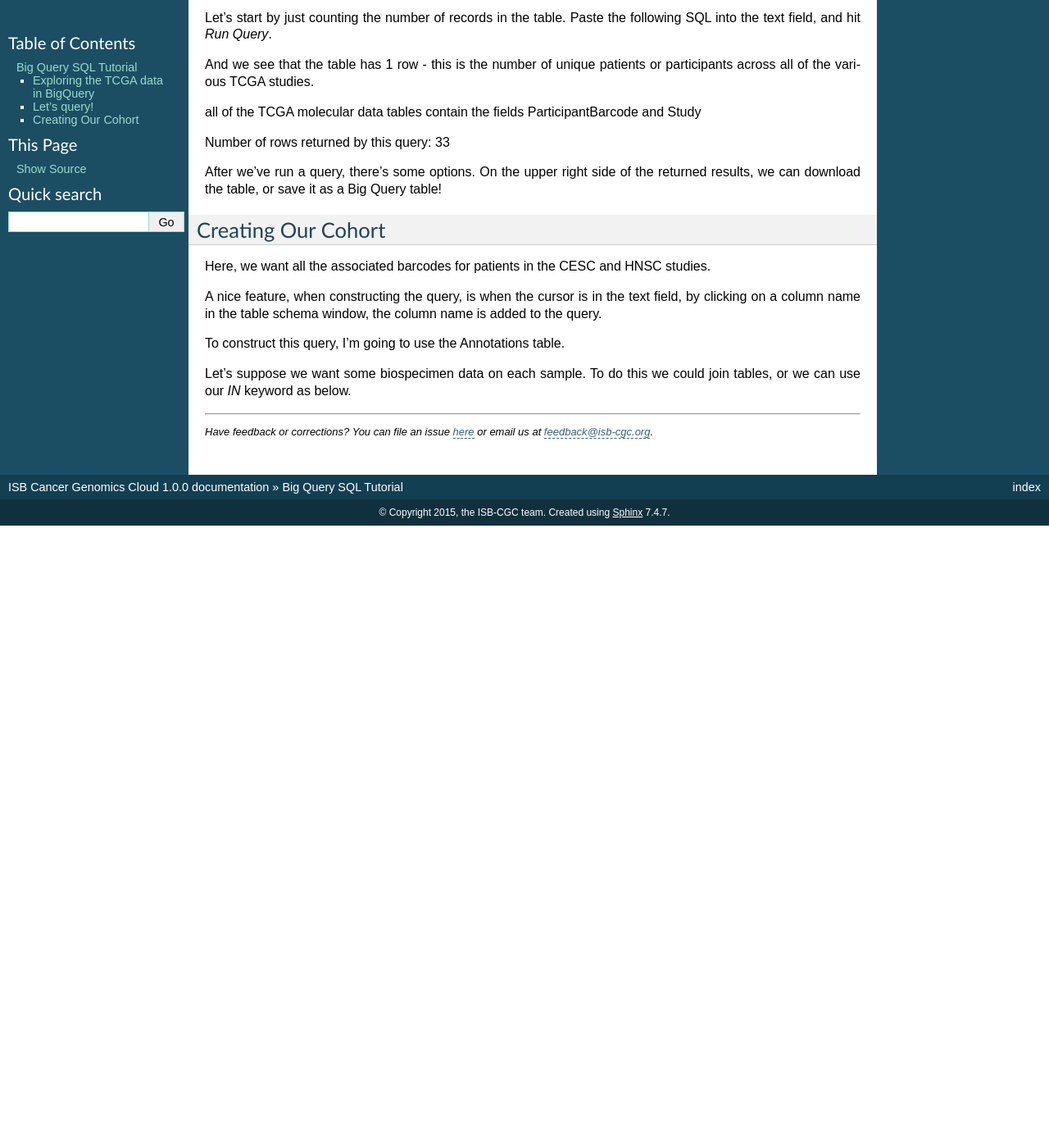
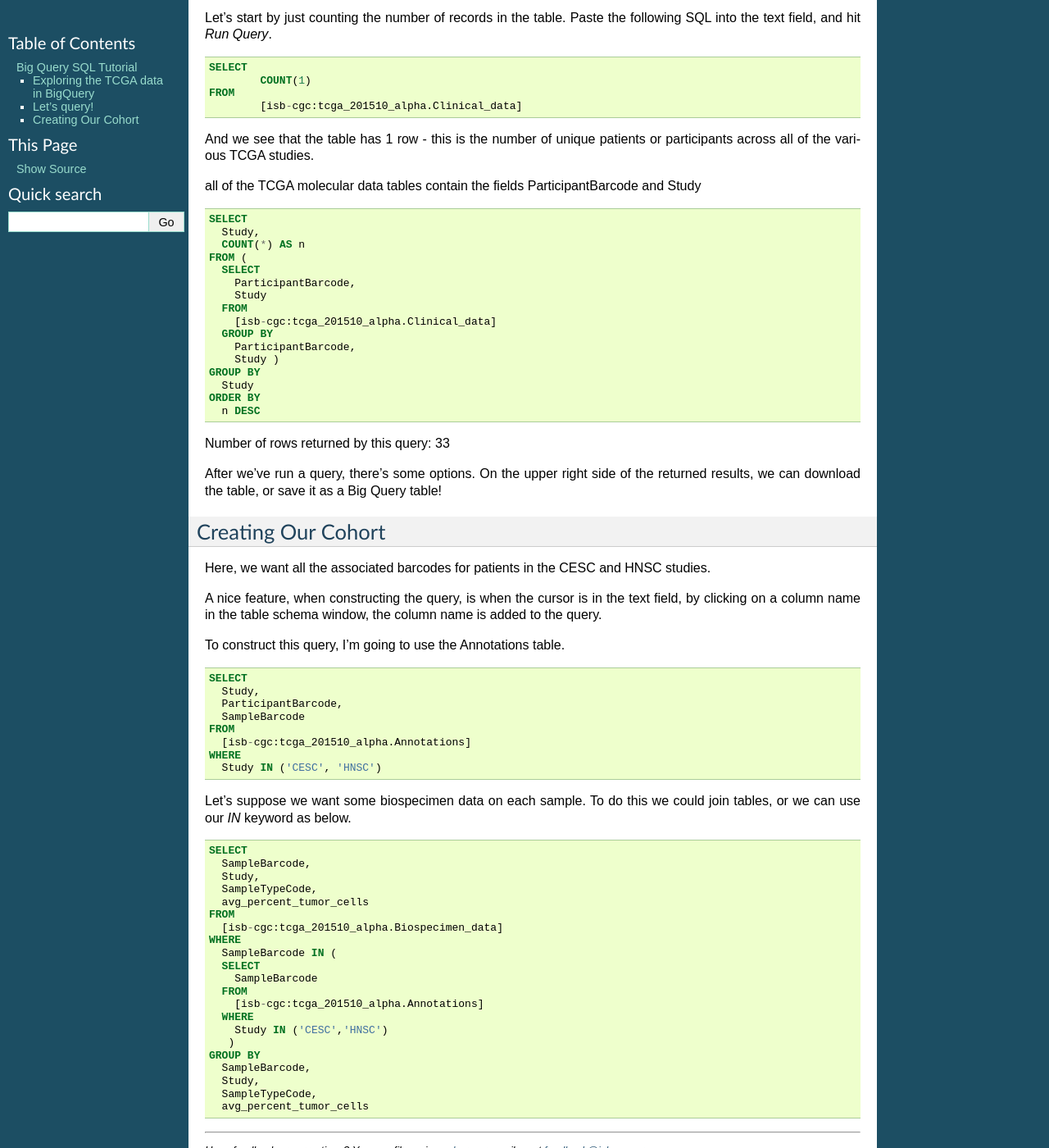
Before and after one commit to isb-cgc/readthedocs, a Sphinx documentation site: the page built from docs/source/sections/workshop/BQ_SQL_tut.rst, in a window 1280 px wide and 1400 px high, scrolled down 676 px. Shown: the whole window at 82% size. Built offline with Sphinx 7.4.7, drawn with Linux system fonts in a browser that asks for light colours; pages that are not in the unit, such as notebooks, are missing from menus; before the commit the page ends 1317 px from its top, so only the background shows below that.

Commit message:
update on BQ_SQL_0857

```diff
--- a/docs/source/sections/workshop/BQ_SQL_tut.rst
+++ b/docs/source/sections/workshop/BQ_SQL_tut.rst
@@ -45,7 +45,7 @@ Or more accurately "isb-cgc:tcga_201510_alpha.Clinical_data"
 Let's start by just counting the number of records in the table. Paste the
 following SQL into the text field, and hit *Run Query*.
 
-.. code-block: sql
+.. code-block:: sql
 
 	SELECT
 		COUNT(1)
@@ -57,7 +57,7 @@ And we see that the table has 1 row - this is the number of unique patients or p
 
 all of the TCGA molecular data tables contain the fields ParticipantBarcode and Study
 
-.. code-block: sql
+.. code-block:: sql
 
 	SELECT
 	  Study,
@@ -94,7 +94,7 @@ column name is added to the query.
 
 To construct this query, I'm going to use the Annotations table.
 
-.. code-block: sql
+.. code-block:: sql
 
 	SELECT
 	  Study,
@@ -109,7 +109,7 @@ To construct this query, I'm going to use the Annotations table.
 Let's suppose we want some biospecimen data on each sample. To do this we
 could join tables, or we can use our *IN* keyword as below.
 
-.. code-block: sql
+.. code-block:: sql
 
 	SELECT
 	  SampleBarcode,
```
